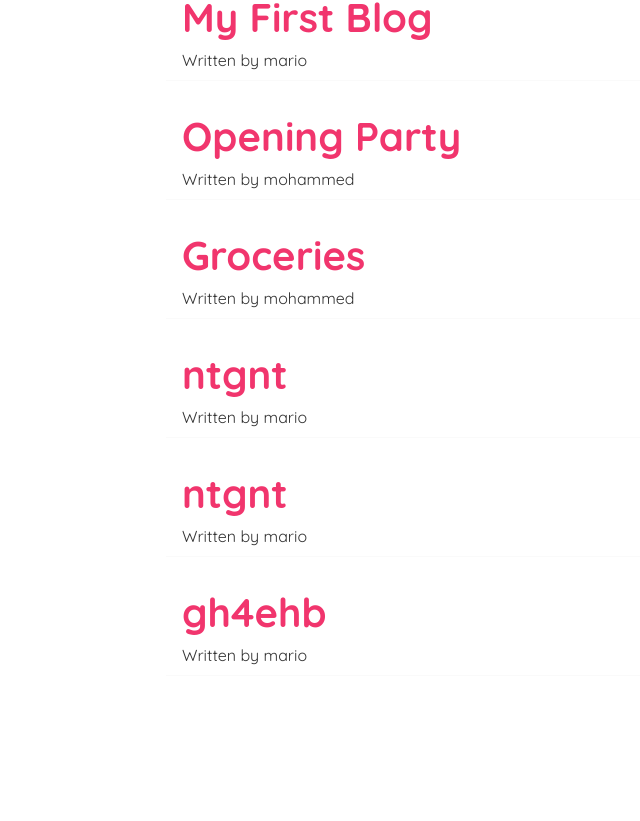
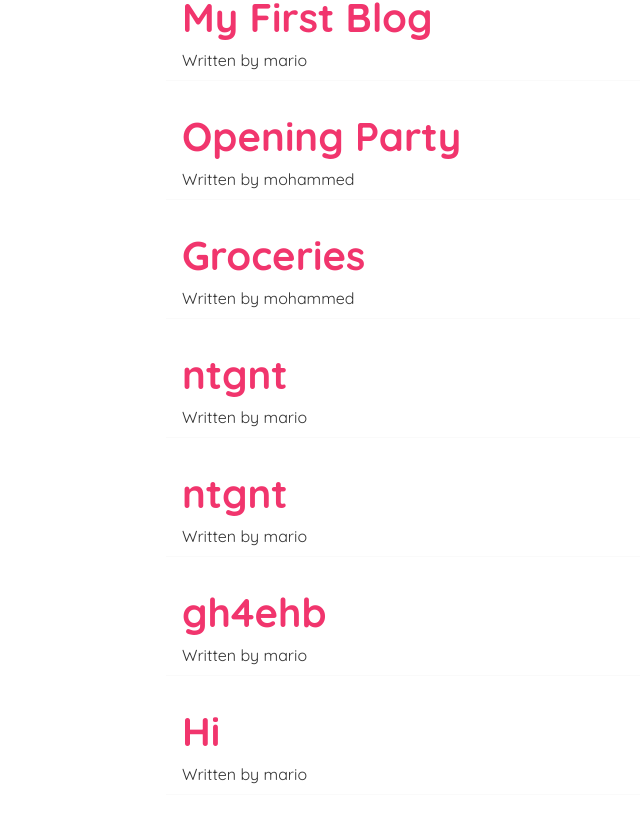
Before and after one commit to mo-codes1/React-Blog, a React (Create React App) app in the folder dojo-blog/: page / in a window 1280 px wide. Shown: the part 199-1020 px from the top of the page, without its empty margins (174-814 px from the left). Before the commit the page ends 955 px from the top, so only its background shows below. Built offline with nearby package versions, Linux system fonts and the light colour scheme; data requests are answered from the project's data file.

Commit message:
added programmatic redirects

```diff
--- a/dojo-blog/data/db.json
+++ b/dojo-blog/data/db.json
@@ -35,6 +35,12 @@
       "body": "rhbhr",
       "author": "mario",
       "id": 6
+    },
+    {
+      "title": "Hi",
+      "body": "MO",
+      "author": "mario",
+      "id": 7
     }
   ]
 }
--- a/dojo-blog/src/Create.js
+++ b/dojo-blog/src/Create.js
@@ -1,10 +1,12 @@
 import { useState } from "react";
+import { useHistory } from "react-router-dom"
 
 const Create = () => {
   const[title, setTitle] = useState('');
   const[body, setBody] = useState('');
   const[author, setAuthor] = useState('mario');
   const[isPending, setIsPending] = useState(false);
+  const history = useHistory();
 
   const handleSubmit = (e) => {
     e.preventDefault();
@@ -20,7 +22,9 @@ const Create = () => {
     }).then(() => {
       console.log('new blog added')
       setIsPending(false);
+      history.push('/')
     })
+
   }
 
   return (
```
